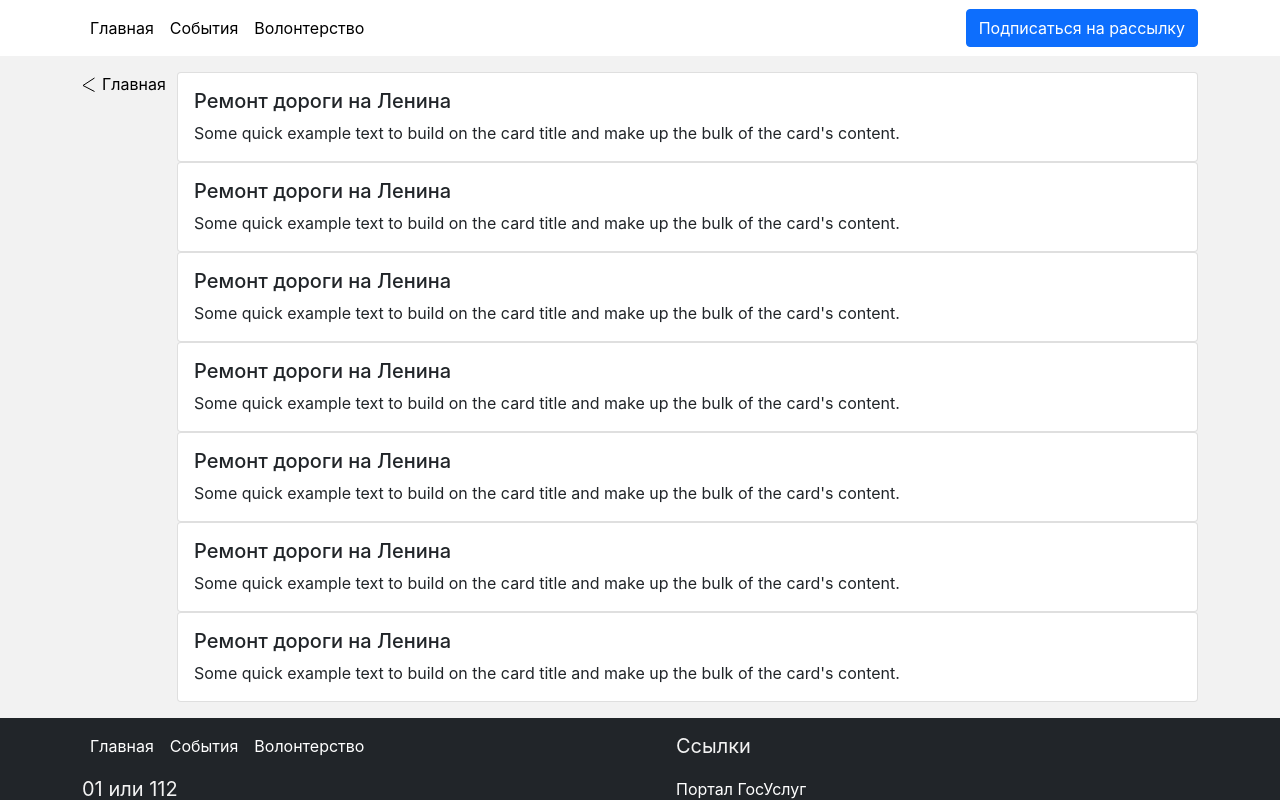
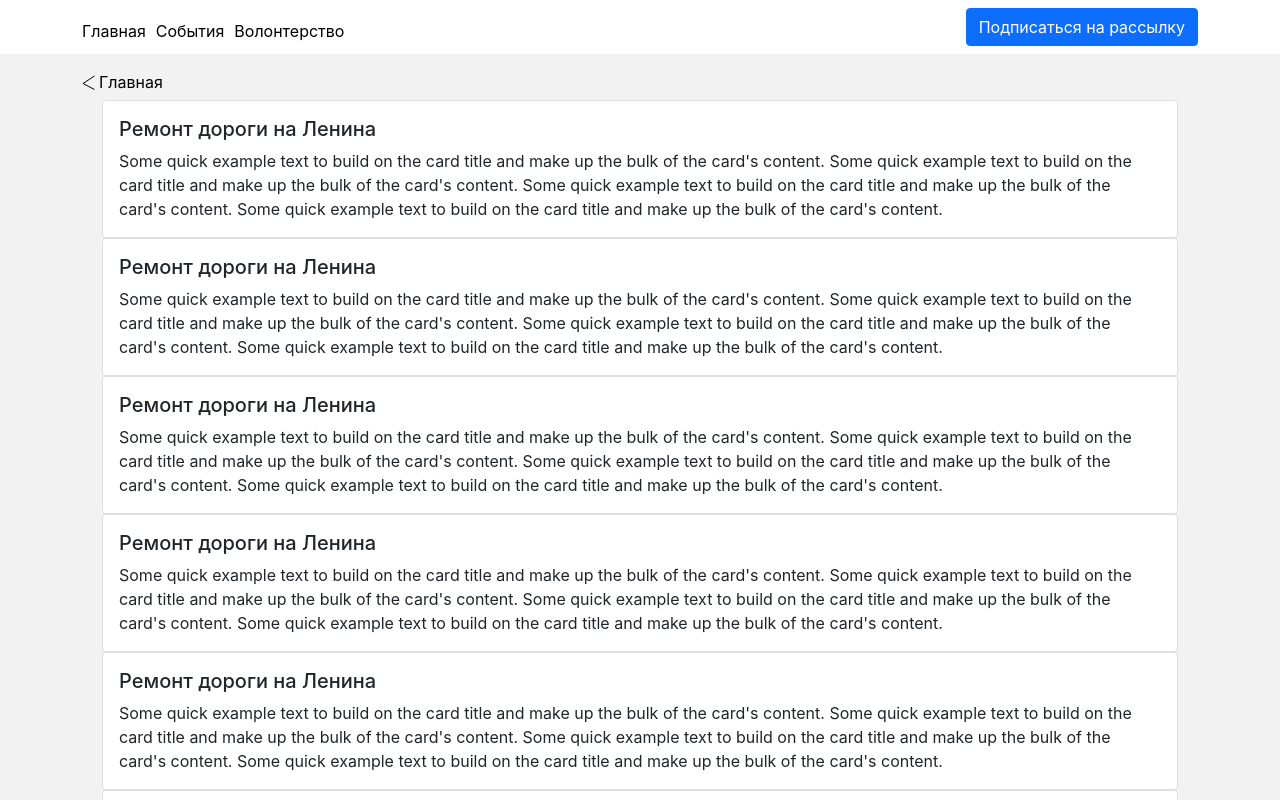
Before and after one commit to salavat876/madbrainsgraduation, a React (Create React App) app: page /news in a window 1280 px wide. Shown: the top 800 px of the page. Built offline with nearby package versions, Linux system fonts and the light colour scheme.

Commit message:
format code

```diff
--- a/src/components/Footer.js
+++ b/src/components/Footer.js
@@ -10,21 +10,15 @@ function Footer() {
           <Col>
             <Navbar bg="dark" variant="dark">
               <Nav className="me-auto">
-                <Nav.Link>
                 <Link className="footer__navigation-item" to="/">
                   Главная
                 </Link>
-                </Nav.Link>
-                <Nav.Link>
                 <Link className="footer__navigation-item" to="/news">
                   События
                 </Link>
-                </Nav.Link>
-                <Nav.Link>
                 <Link className="footer__navigation-item" to="volunteer">
                   Волонтерство
                 </Link>
-                </Nav.Link>
               </Nav>
             </Navbar>
             <div className="footer__phone">01 или 112</div>
--- a/src/components/Header.js
+++ b/src/components/Header.js
@@ -59,27 +59,15 @@ function Header() {
           <Navbar.Toggle aria-controls="basic-navbar-nav" />
           <Navbar.Collapse id="basic-navbar-nav">
             <Nav className="me-auto">
-              <Nav.Item>
-                <Nav.Link>
               <Link className="navigation-item" to="/">
                 Главная
               </Link>
-                </Nav.Link>
-              </Nav.Item>
-              <Nav.Item>
-                <Nav.Link>
               <Link className="navigation-item" to="news">
                 События
               </Link>
-                </Nav.Link>
-              </Nav.Item>
-              <Nav.Item>
-                <Nav.Link>
               <Link className="navigation-item" to="volunteer">
                 Волонтерство
               </Link>
-                </Nav.Link>
-              </Nav.Item>
             </Nav>
           </Navbar.Collapse>
           <Button variant="primary" onClick={handleShow}>
--- a/src/components/Main.js
+++ b/src/components/Main.js
@@ -17,7 +17,6 @@ function Main() {
           <Card className="height100">
             <Card.Body>
               <Card.Title>Состояние на сегодня</Card.Title>
-              <Card.Text>
                 <Alert variant="warning">
                   <Alert.Heading>Гололед!!!</Alert.Heading>
                   <p>
@@ -36,7 +35,6 @@ function Main() {
                     purus sit amet fermentum.
                   </p>
                 </Alert>
-              </Card.Text>
             </Card.Body>
           </Card>
         </Col>
--- a/src/index.css
+++ b/src/index.css
@@ -64,6 +64,10 @@ a {
 }
 .navigation-item {
   color: #000;
+  margin-right: 10px;
+}
+.navigation-item:last-child {
+  margin-right: 0;
 }
 .navigation-item:hover {
   color: black;
@@ -100,12 +104,25 @@ a {
 .volunteer-container:nth-child(2n) {
   flex-direction: row-reverse;
 }
+.volunteer__button {
+  margin: 0 auto;
+  width: 400px;
+}
+.volunteer_contaniner {
+  display: flex;
+  width: 100%;
+}
+.back-icon {
+  display: flex;
+  align-items: center;
+  color: black;
+  align-self: flex-start;
+  width: auto;
+  margin-bottom: 0.4em;
+}
 
-.back-icon {
-  padding-left: 20px;
-  background-position: left;
-  background-image: url("assets/img/back-icon.svg");
-  background-repeat: no-repeat;
+.back-icon img {
+  margin-right: 4px;
 }
 footer {
   width: 100%;
@@ -144,10 +161,14 @@ footer {
 
 .footer__navigation-item {
   color: #ffffff;
+  margin-right: 15px;
 }
 
 .footer__navigation-item:hover {
   color: #a7a7a7;
+}
+.footer__navigation-item:last-child {
+  margin-right: 0;
 }
 
 .footer-link {
@@ -156,3 +177,6 @@ footer {
 .footer-link:hover {
   color: #a7a7a7;
 }
+.me-auto{
+  margin-top: 7px;
+}
--- a/src/pages/News.js
+++ b/src/pages/News.js
@@ -1,25 +1,33 @@
 import React from "react";
 import { Card, Col, Container, Row } from "react-bootstrap";
 import { Link } from "react-router-dom";
+import back_icon from "../assets/img/back-icon.svg";
 const arr = [1, 2, 3, 4, 5, 6, 7];
 
 function News() {
   return (
     <Container fluid="sm">
       <Row>
-        <Col lg={1}>
-          <Link to="/" className="back-icon" style={{ color: "black" }}>
+        <Link to="/" className="back-icon">
+          <img alt="back icon" src={back_icon} />
           Главная
         </Link>
-        </Col>
+        <Container style={{ maxWidth: "1100px" }}>
+          <Row>
             <Col>
               {arr.map((item) => (
                 <Card key={item / 2}>
                   <Card.Body>
                     <Card.Title>Ремонт дороги на Ленина</Card.Title>
                     <Card.Text>
-                  Some quick example text to build on the card title and
-                  make up the bulk of the card's content.
+                      Some quick example text to build on the card title
+                      and make up the bulk of the card's content. Some
+                      quick example text to build on the card title and
+                      make up the bulk of the card's content. Some quick
+                      example text to build on the card title and make up
+                      the bulk of the card's content. Some quick example
+                      text to build on the card title and make up the bulk
+                      of the card's content.
                     </Card.Text>
                   </Card.Body>
                 </Card>
@@ -27,6 +35,8 @@ function News() {
             </Col>
           </Row>
         </Container>
+      </Row>
+    </Container>
   );
 }
 
--- a/src/pages/volunteerPage.js
+++ b/src/pages/volunteerPage.js
@@ -1,5 +1,5 @@
 import React from "react";
-import { Card, Col, Container, Row } from "react-bootstrap";
+import { Button, Card, Col, Container, Row } from "react-bootstrap";
 function Volunteer() {
   return (
     <Container fluid="lg">
@@ -68,6 +68,11 @@ function Volunteer() {
                 </Card.Text>
               </Card.Body>
             </Card>
+            <div className="volunteer_contaniner">
+              <Button className="volunteer__button">
+                Стать волонтером
+              </Button>
+            </div>
           </Col>
         </Row>
       </Container>
```
Lines whose indentation alone changed are shown as unchanged.
